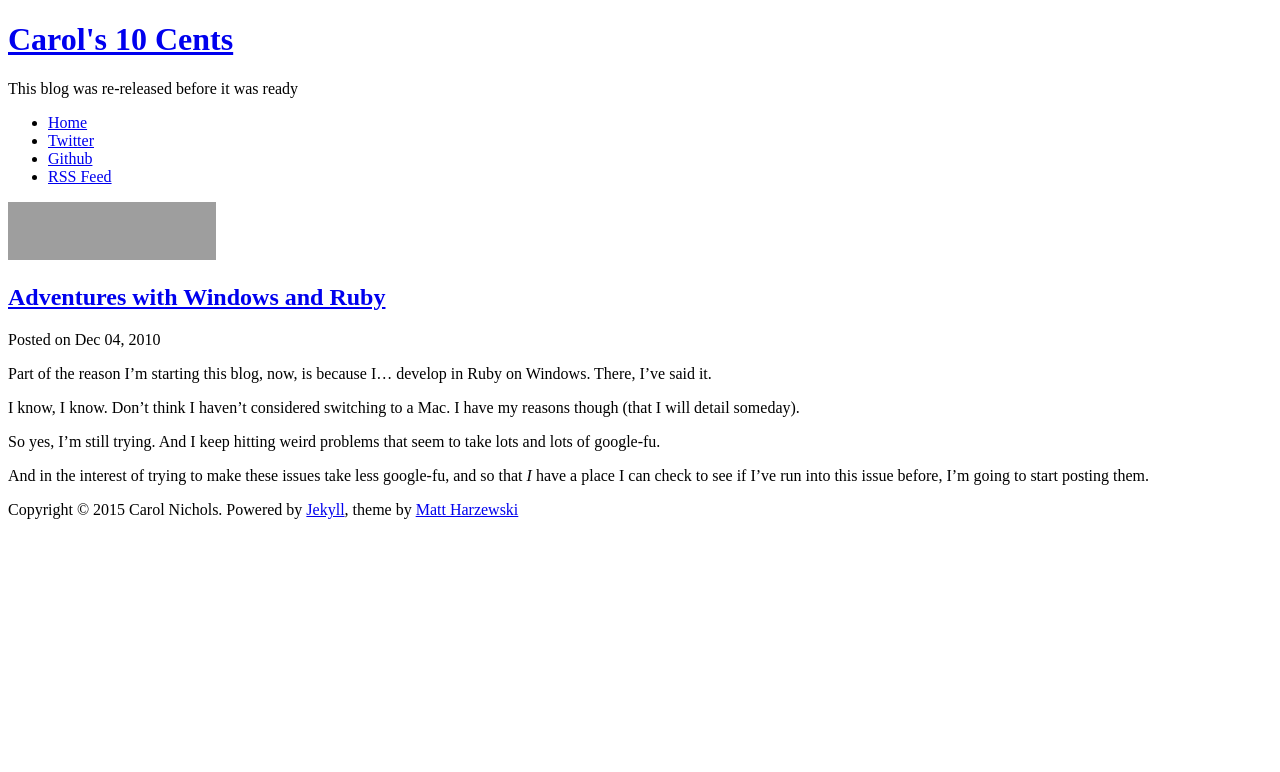
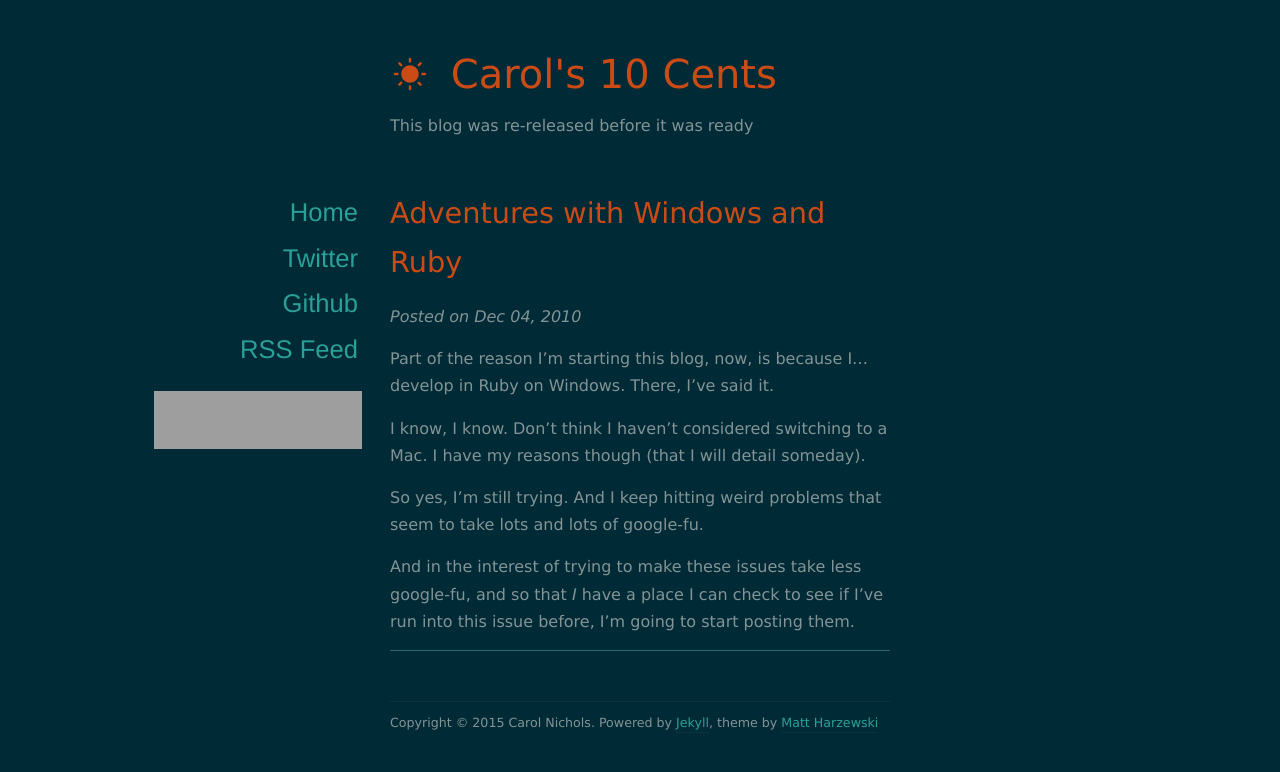
Before and after one commit to carols10cents/carol-nichols.com, a Jekyll site: the page built from _posts/2010-12-04-adventures-with-windows-and-ruby.markdown, in a window 1280 px wide. Shown: the top 772 px of the page. Built offline with Jekyll 4.4.1, drawn with Linux system fonts in a browser that asks for light colours; nearby versions of some CDN libraries; Markdown is read by kramdown in place of the engine named in the settings; comment, search, counter and statistics services are not loaded; grey boxes are pictures that could not be loaded.

Commit message:
Fix asset path

```diff
--- a/_layouts/default.html
+++ b/_layouts/default.html
@@ -10,8 +10,8 @@
     <script src="http://html5shiv.googlecode.com/svn/trunk/html5.js"></script>
   <![endif]-->
 
-  <link href="./assets/css/style.css" rel="stylesheet" />
-  <link href="./assets/css/colors-dark.css" rel="stylesheet" />
+  <link href="/assets/css/style.css" rel="stylesheet" />
+  <link href="/assets/css/colors-dark.css" rel="stylesheet" />
 
 </head>
 
```
